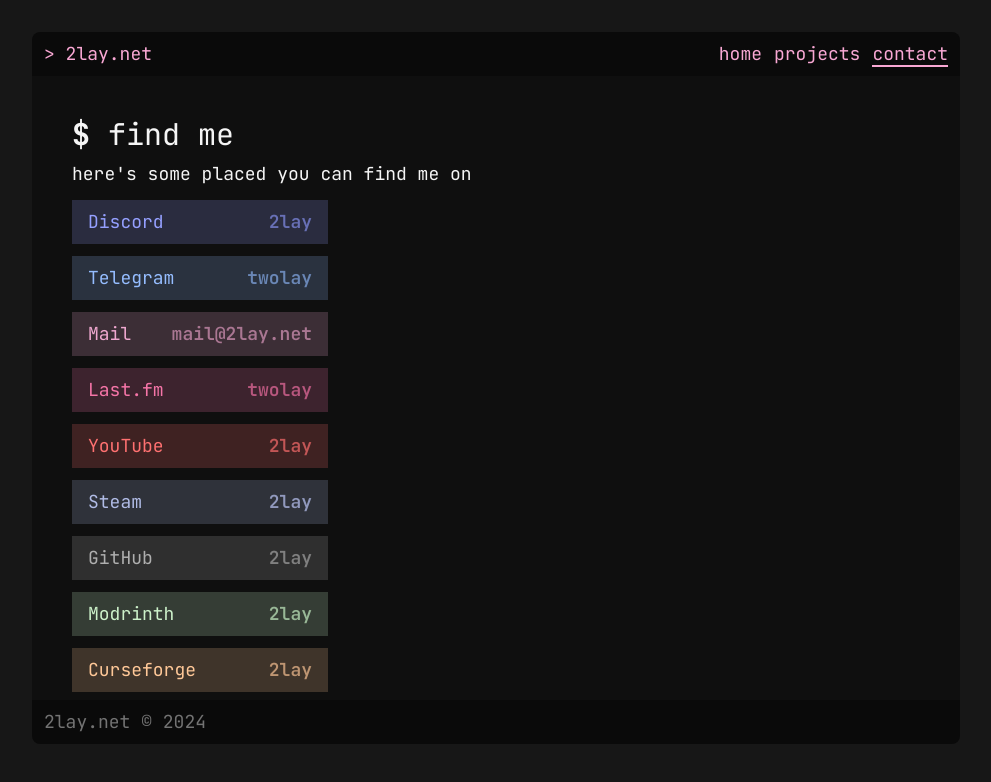
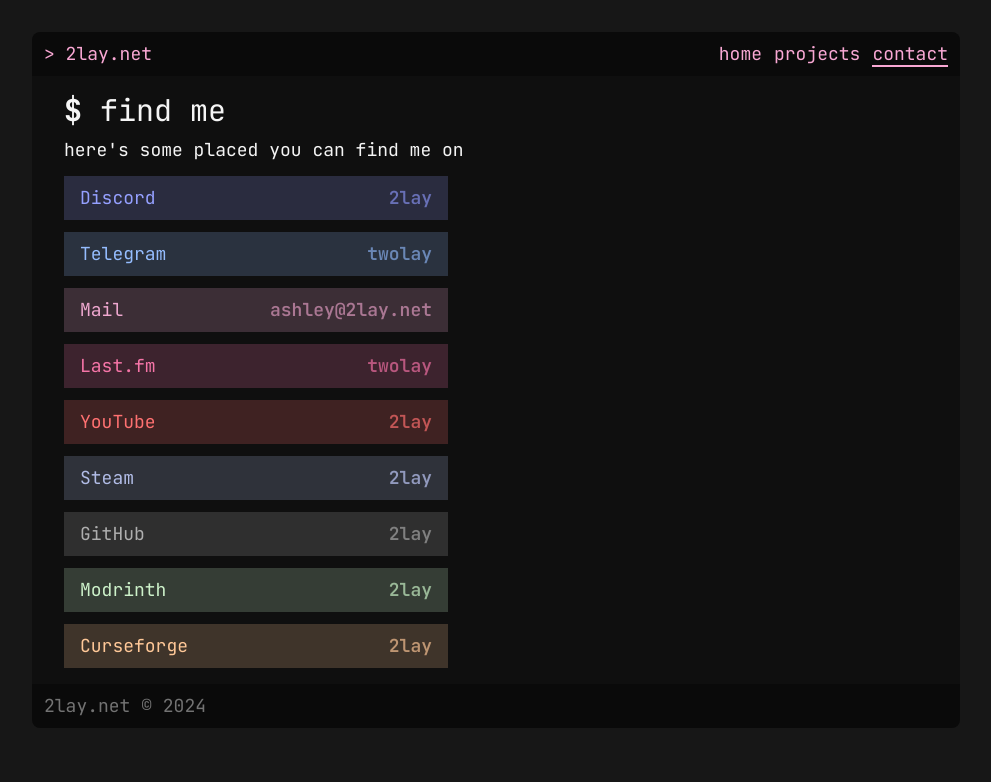
Before and after one commit to 2lay/2lay.net, a Next.js app: page /contact in a window 1280 px wide. Shown: the top 782 px of the page, without its empty margins (144-1135 px from the left). Built offline with nearby package versions, Linux system fonts and the light colour scheme.

Commit message:
feat: cleanup

```diff
--- a/app/contact/links.tsx
+++ b/app/contact/links.tsx
@@ -11,9 +11,9 @@
         secondaryColor: "#6a87b6",
     },
     {
-        href: "mailto:mail@2lay.net",
+        href: "mailto:ashley@2lay.net",
         title: "Mail",
-        username: "mail@2lay.net",
+        username: "ashley@2lay.net",
         color: "#F0A8D0",
         secondaryColor: "#aa7793",
     },
@@ -71,7 +71,7 @@
     };
 
     return (
-        <div className="flex flex-col gap-y-3 mt-3 max-w-64">
+        <div className="flex flex-col gap-y-3 mt-3 max-w-96">
             {/* Discord Copy Button */}
             <div className="relative">
                 <a
--- a/app/contact/page.tsx
+++ b/app/contact/page.tsx
@@ -14,7 +14,7 @@
 
 export default function Home() {
     return (
-        <main className="pt-8">
+        <main>
             <div className="text-neutral-100 px-5 flex-grow text-lg">
                 <div className="flex flex-col gap-y-6">
                     <div>
--- a/app/layout.tsx
+++ b/app/layout.tsx
@@ -21,9 +21,9 @@
                 <link rel="icon" href="https://github.com/2lay.png" sizes="any" />
             </head>
 
-            <body className={`${font.className} bg-neutral-900 max-w-screen-lg mx-auto mt-8 text-base md:text-lg`}>
+            <body className={`${font.className} bg-neutral-900 max-w-screen-lg mx-auto mt-8 text-lg`}>
                 {/* Navbar */}
-                <div className="flex justify-between items-center bg-neutral-950 rounded-t-lg px-3 py-2  mx-4 md:mx-6 lg:mx-8 xl:mx-12 2xl:mx-16">
+                <div className="flex justify-between items-center bg-neutral-950 rounded-t-lg px-3 py-2 mx-4 md:mx-6 lg:mx-8 xl:mx-12 2xl:mx-16">
                     <div className="text-pink-300 hidden md:block">
                         <a>&gt; 2lay.net</a>
                     </div>
@@ -31,12 +31,12 @@
                 </div>
 
                 {/* Main Content */}
-                <div className="bg-[#0f0f0f] text-neutral-200 px-3 py-3 sm:py-2 mx-4 md:mx-6 lg:mx-8 xl:mx-12 2xl:mx-16">
-                    <div className="px-2">{children}</div>
+                <div className="bg-[#0f0f0f] text-neutral-200 px-3 mx-4 md:mx-6 lg:mx-8 xl:mx-12 2xl:mx-16 py-4">
+                    <div className="py-[0.01px]">{children}</div>
                 </div>
 
                 {/* Footer */}
-                <div className="bg-neutral-950 rounded-b-lg px-3 py-4 sm:py-2 mx-4 md:mx-6 lg:mx-8 xl:mx-12 2xl:mx-16">
+                <div className="bg-neutral-950 rounded-b-lg px-3 py-2 mx-4 md:mx-6 lg:mx-8 xl:mx-12 2xl:mx-16">
                     <a className="text-neutral-500">2lay.net © 2024</a>
                 </div>
             </body>
--- a/app/page.tsx
+++ b/app/page.tsx
@@ -16,7 +16,7 @@
 export default function Home() {
     return (
         <main className="my-4">
-            <div className="flex flex-col md:flex-row justify-center items-center px-4 md:px-10 lg:px-20 py-4 space-y-6 md:space-y-0 md:space-x-8">
+            <div className="flex flex-col md:flex-row justify-center items-center px-4 md:px-10 lg:px-20 space-y-6 md:space-y-0 md:space-x-8">
                 <Image
                     src="https://github.com/2lay.png"
                     width={250}
--- a/app/projects/page.tsx
+++ b/app/projects/page.tsx
@@ -13,8 +13,8 @@
 
 export default function Projects() {
     return (
-        <main className="pt-8">
-            <div className="text-neutral-100 px-5 flex-grow text-lg flex flex-col gap-y-8 mb-5">
+        <main>
+            <div className="text-neutral-100 px-5 flex-grow text-lg flex flex-col gap-y-8">
                 <div>
                     <div className="flex flex-col gap-y-2 mb-5">
                         <p className="text-3xl">
@@ -26,7 +26,7 @@
                         </p>
                     </div>
                     <div className="flex flex-col max-w-lg">
-                        <div className="flex flex-col gap-y-4">
+
                             <div className="border border-neutral-800 max-w-max p-6 shadow-lg bg-neutral-900 text-white">
                                 <a
                                     href="https://tmw.gg/"
@@ -35,7 +35,7 @@
                                 </a>
                                 <p className="text-sm text-gray-400 mb-4">Owner & DevOps | 2022 - now</p>
                                 <p className="text-xs text-gray-300 mb-4">
-                                    Experience: Spigot Plugin Development, Web Development, Infrastructure Management
+                                    Experience: Paper Plugin Development, NMS, Web Development, Mixins, Infrastructure Management
                                 </p>
                                 <div className="text-xs text-gray-500">
                                     <div className="flex gap-2 flex-wrap">
@@ -66,7 +66,6 @@
                         </div>
                     </div>
                 </div>
-            </div>
         </main>
     );
 }
```
